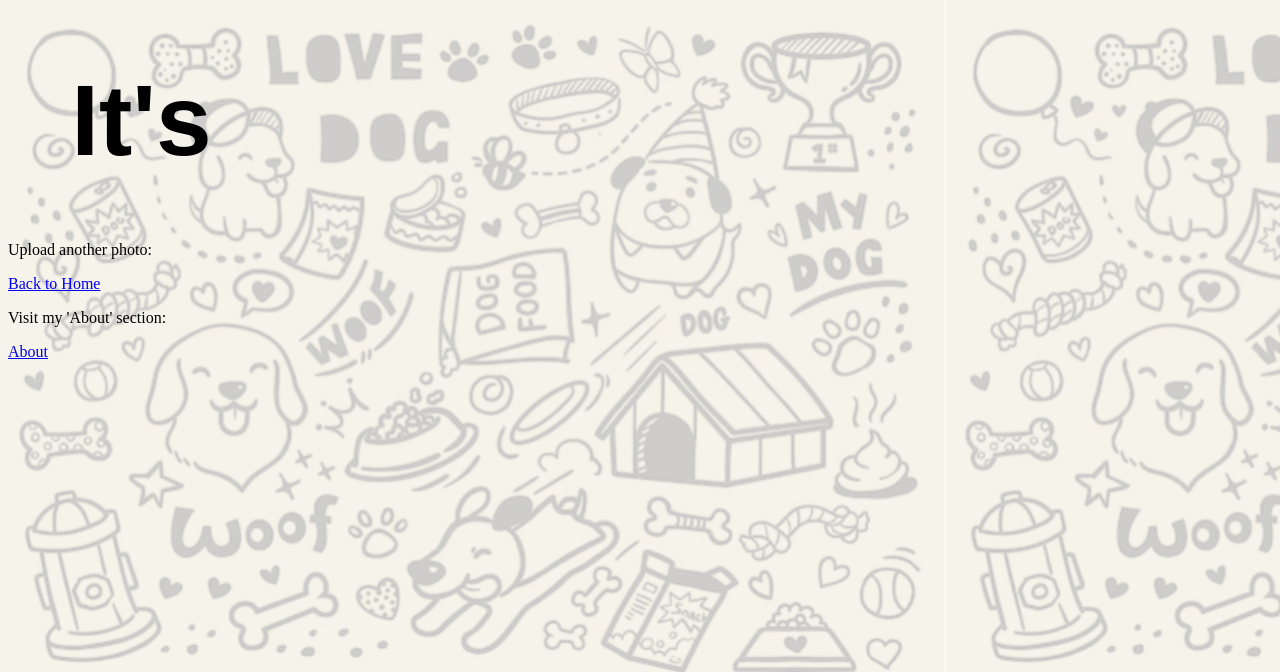
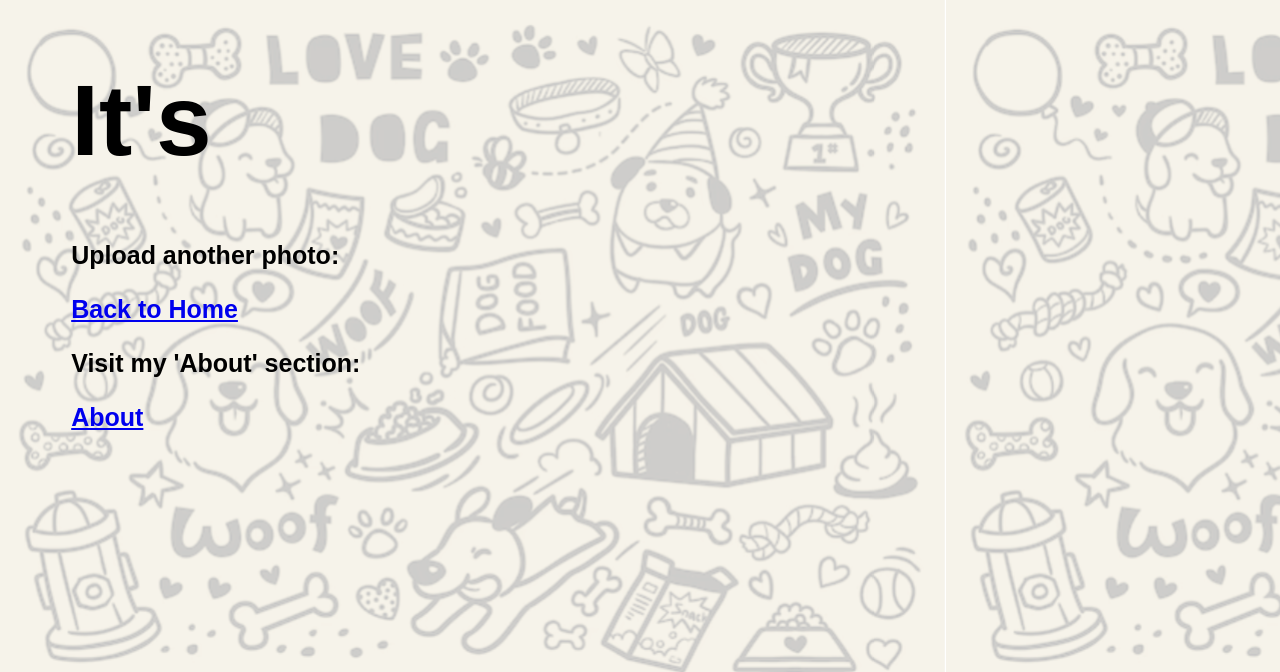
Before and after one commit to ParzivalLOL/Dog-breeds, a Flask app: template templates/result.html in a window 1280 px wide. Shown: the top 672 px of the page. Run offline with Flask 3, Linux system fonts and the light colour scheme; the template is opened without the code that fills it, so the values that code supplies are empty.

Commit message:
Update result.html

```diff
--- a/templates/result.html
+++ b/templates/result.html
@@ -5,8 +5,10 @@
 
 {% block body %}
 <h1> It's {{msg}}</h1>
+<div class="about">
 <p> Upload another photo: </p>
 <a href="/"> Back to Home</a>
 <p> Visit my 'About' section: </p>
 <a href="/about"> About </a>
+</div>
 {% endblock %}
```
